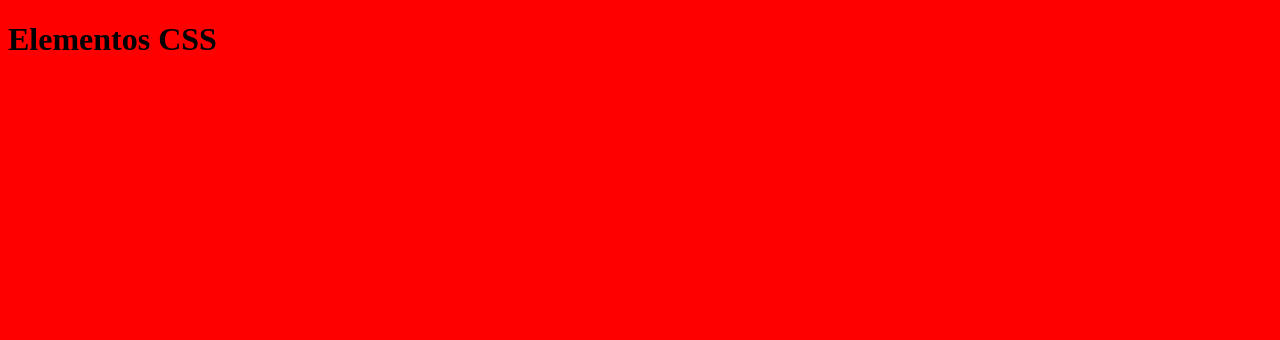
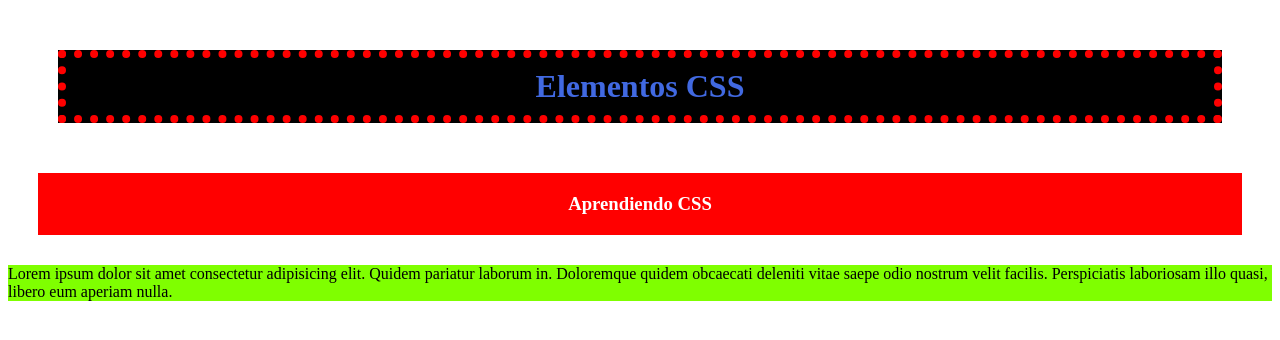
Before and after one commit to ramssrez/GenerarionBootcamp, a plain HTML site: page CSS/elemntos-css.html in a window 1280 px wide. Drawn offline with Linux system fonts and the light colour scheme.

Commit message:
Uso de padding y margin

```diff
--- a/CSS/elemntos-css.html
+++ b/CSS/elemntos-css.html
@@ -1,11 +1,20 @@
 <!DOCTYPE html>
-<html lang="en">
+<html lang="es">
   <head>
     <meta charset="UTF-8" />
     <title>Elementos en CSS</title>
-    <link rel="stylesheet" href="styles/elementos.css">
+    <link rel="stylesheet" href="styles/elementos.css" type="text/css">
   </head>
   <body>
-      <h1>Elementos CSS</h1>
+      <header>
+        <h1 class="title">Elementos CSS</h1>
+        <h3 class="subtitle">Aprendiendo CSS</h3>
+      </header>
+
+      <div id="caja">
+          <p>
+              Lorem ipsum dolor sit amet consectetur adipisicing elit. Quidem pariatur laborum in. Doloremque quidem obcaecati deleniti vitae saepe odio nostrum velit facilis. Perspiciatis laboriosam illo quasi, libero eum aperiam nulla.
+          </p>
+      </div>
   </body>
 </html>
--- a/CSS/styles/elementos.css
+++ b/CSS/styles/elementos.css
@@ -1,3 +1,18 @@
-body{
-    background: red;
+.title{
+    text-align: center;
+    color: royalblue;
+    background-color:black ;
+    border: 8px dotted red;
+    padding: 10px;
+    margin: 50px;
 }
+.subtitle{
+    background-color:red ;
+    color: white;
+    text-align: center;
+    padding: 20px;
+    margin: 30px;
+}
+#caja{
+    background: chartreuse;
+}
```
